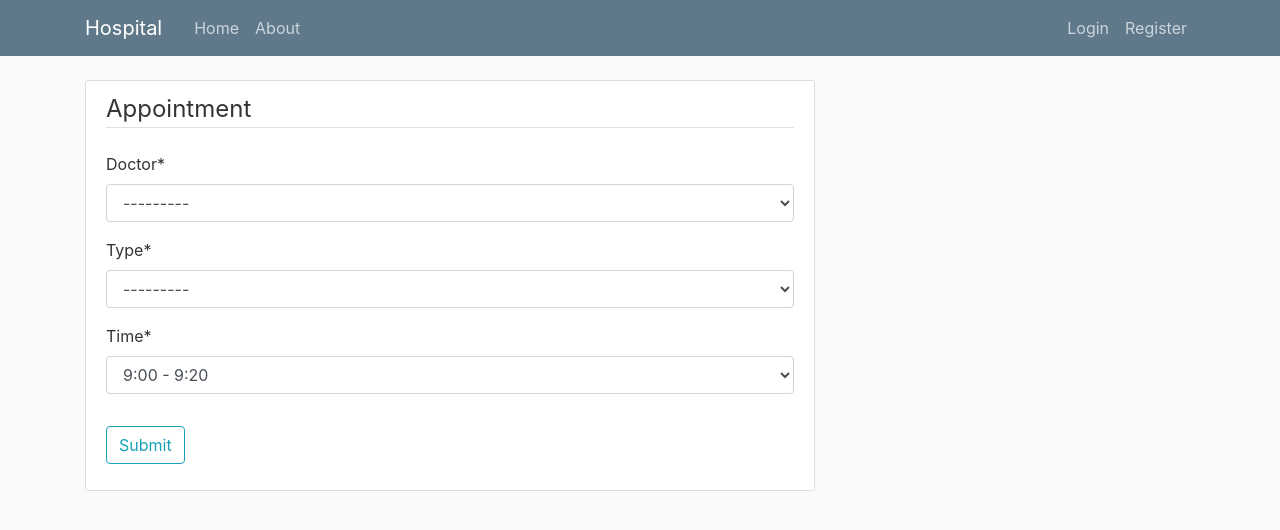
After one commit to misakagaming/medic_project_re, a Django app: page /appointments/ in a window 1280 px wide. The commit adds this page. Shown: the top 530 px of the page. Run offline with Django 4.2, Linux system fonts and the light colour scheme; data that the repository does not hold is empty; some libraries are stand-ins or nearby versions.

Commit message:
appointment system done

```diff
--- a/appointment/admin.py
+++ b/appointment/admin.py
@@ -1,3 +1,5 @@
 from django.contrib import admin
+from .models import *
 
 # Register your models here.
+admin.site.register(Appointment)
--- /dev/null
+++ b/appointment/forms.py
@@ -0,0 +1,16 @@
+from django.contrib.auth.models import User
+from history.models import IllnessType
+from users.models import Profile
+from .models import TIME_CHOICES, Appointment
+from django import forms
+
+
+class AppointmentForm(forms.ModelForm):
+    queryset = User.objects.filter(profile__user_type='b')
+    doctor = forms.ModelChoiceField(queryset=queryset)
+    time = forms.ChoiceField(choices=TIME_CHOICES)
+    type = forms.ModelChoiceField(queryset=IllnessType.objects.all())
+
+    class Meta:
+        model = Appointment
+        fields = ['doctor', 'type', 'time']
--- a/appointment/models.py
+++ b/appointment/models.py
@@ -1,3 +1,33 @@
 from django.db import models
+from history.models import IllnessType
+from users.models import Profile
+from django.contrib.auth.models import User
 
 # Create your models here.
+TIME_CHOICES = (('a', '9:00 - 9:20'),
+                ('b', '9:30 - 9:50'),
+                ('c', '10:00 - 10:20'),
+                ('d', '10:30 - 10:50'),
+                ('e', '11:00 - 11:20'),
+                ('f', '11:30 - 11:50'),
+                ('g', '12:00 - 12:20'),
+                ('h', '13:00 - 13:20'),
+                ('i', '13:30 - 13:50'),
+                ('j', '14:00 - 14:20'),
+                ('k', '14:30 - 14:50'),
+                ('l', '15:00 - 15:20'),
+                ('m', '15:30 - 15:50'),
+                ('n', '16:00 - 16:20'),
+                ('o', '16:30 - 16:50'),
+                ('p', '17:00 - 17:20'))
+
+
+class Appointment(models.Model):
+    patient = models.ForeignKey(User, related_name="patient", on_delete=models.CASCADE)
+    type = models.ForeignKey(IllnessType, null=True, on_delete=models.SET_NULL)
+    doctor = models.ForeignKey(User, null=True, related_name="doctor", on_delete=models.SET_NULL)
+    time = models.CharField(max_length=1, choices=TIME_CHOICES)
+    active = models.BooleanField(default=True)
+
+    class Meta:
+        unique_together = (('patient', 'time'), ('doctor', 'time'))
--- /dev/null
+++ b/appointment/templates/create_appointment.html
@@ -0,0 +1,17 @@
+{% extends "home_page/base.html" %}
+{% load crispy_forms_tags %}
+{% block content %}
+    <title>Hospital - Create Appointment</title>
+    <div class="content-section">
+        <form action="" method="POST">
+            {% csrf_token %}
+            <fieldset class="form-group">
+                <legend class="border-bottom mb-4">Appointment</legend>
+                {{ form|crispy  }}
+            </fieldset>
+            <div class="form-group">
+                <button class="btn btn-outline-info" type="submit">Submit</button>
+            </div>
+        </form>
+    </div>
+{% endblock content %}
--- a/appointment/views.py
+++ b/appointment/views.py
@@ -1,3 +1,41 @@
-from django.shortcuts import render
+from django.shortcuts import render, redirect
+from django.views import View
+from django.contrib import messages
+from.forms import AppointmentForm
+from .models import Appointment
+from users.models import Profile
+from django.contrib.auth.models import User
+# Create your views here.
 
-# Create your views here.
+
+class MakeAppointmentView(View):
+    def get(self, request):
+        form = AppointmentForm()
+        return render(request, 'create_appointment.html', {'form': form})
+
+    def post(self, request):
+        form = AppointmentForm(request.POST)
+        if form.is_valid():
+            if not Appointment.objects.filter(time=form.cleaned_data.get('time'), patient=request.user):
+                appointment = form.save(commit=False)
+                appointment.patient = request.user
+                appointment.save()
+                messages.success(request, f'Appointment created!')
+                return redirect('create-appointment')
+            messages.error(request, f'An appointment for this time and user already exists!')
+        return render(request, 'create_appointment.html', {'form': form})
+
+
+class ListAppointmentsView(View):
+    def get(self, request, username):
+        profile = Profile.objects.get(user__username=username)
+        if profile.user_type == 'a':
+            queryset = Appointment.objects.filter(patient__username=username).order_by('time')
+        else:
+            queryset = Appointment.objects.filter(doctor__username=username).order_by('time')
+        context = {
+            'user': User.objects.get(username=username),
+            'user_type': profile.user_type,
+            'appointments': queryset
+        }
+        return render(request, 'user_appointments.html', context)
--- a/medic_project/settings.py
+++ b/medic_project/settings.py
@@ -34,6 +34,7 @@ INSTALLED_APPS = [
     'dajaxice',
     'dajax',
     'crispy_forms',
+    'appointment.apps.AppointmentConfig',
     'history.apps.HistoryConfig',
     'users.apps.UsersConfig',
     'home_page.apps.HomePageConfig',
--- a/medic_project/urls.py
+++ b/medic_project/urls.py
@@ -19,6 +19,7 @@ from django.conf import settings
 from django.conf.urls.static import static
 from users import views as user_views
 from history import views as history_views
+from appointment import views as appointment_views
 from django.contrib.auth.decorators import login_required
 
 urlpatterns = [
@@ -30,6 +31,8 @@ urlpatterns = [
     path('records/<username>/',
          history_views.UserMedicalHistoryView.as_view(),
          name='records'),
+    path('appointments/', appointment_views.MakeAppointmentView.as_view(), name='create-appointment'),
+    path('appointments/<username>/', appointment_views.ListAppointmentsView.as_view(), name='list-appointment'),
     path('', include('home_page.urls')),
 ]
 
--- a/users/templates/users/profile.html
+++ b/users/templates/users/profile.html
@@ -12,7 +12,11 @@
           <a class="mr-2" href="{% url 'user-news' profile_user.username%}">{{ profile_user }}'s News</a>
           {% if user.is_authenticated %}
               {% if profile_user == user%}
+                <a class="mr-2" href="{% url 'list-appointment' profile_user.username%}"><br>{{ profile_user }}'s Appointments</a>
                 <a class="mr-2" href="{% url 'records' profile_user.username%}"><br>{{ profile_user }}'s Medical Record</a>
+                  <div>
+                    <a class="btn btn-outline-info btn-sm mt-1 mb-1" href="{% url 'create-appointment' %}">Make an appointment</a>
+                  </div>
               {% endif %}
           {% endif %}
         </div>
```
Also changed, not shown: appointment/templates/user_appointments.html (added, +22 -0 lines), appointment/migrations/0001_initial.py (added), appointment/migrations/0002_alter_appointment_unique_together.py (added), appointment/migrations/0003_remove_appointment_type.py (added), appointment/migrations/0004_appointment_type.py (added).
